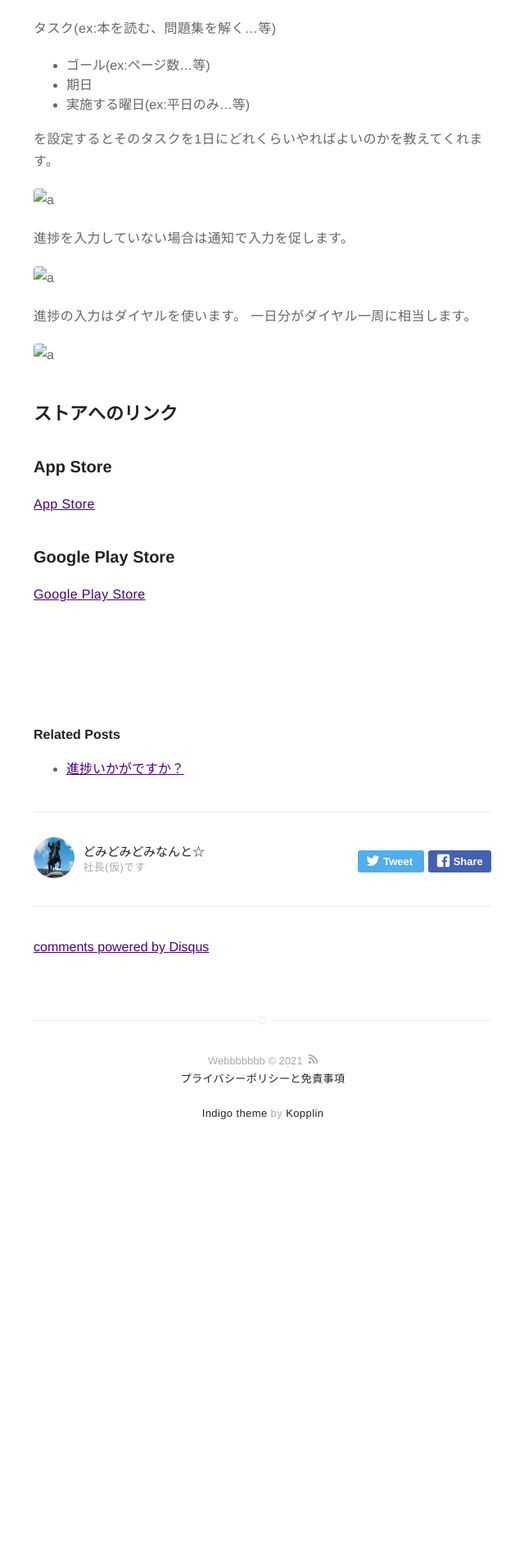
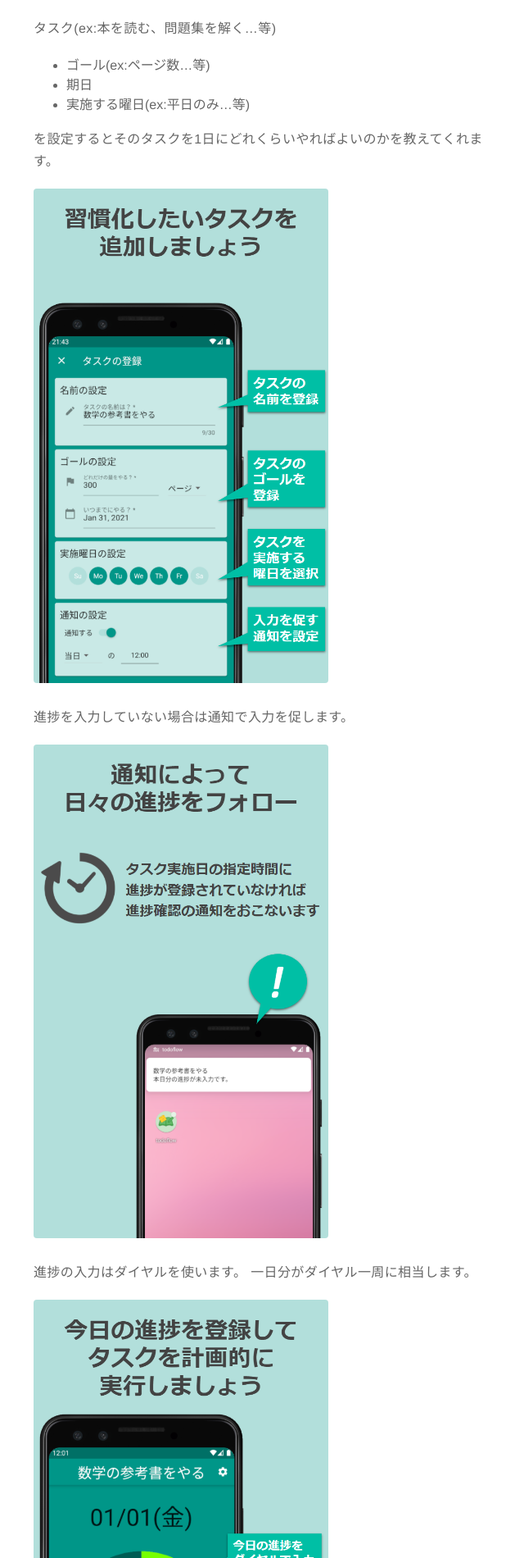
Before and after one commit to piropiro-piro/site, a Jekyll site: the page built from _posts/2021-01-12-todoflow-intro.markdown, in a window 1280 px wide. Shown: the part 571-2471 px from the top of the page at 82% size, without its empty margins (319-959 px from the left). Built offline with Jekyll 4.4.1, drawn with Linux system fonts in a browser that asks for light colours; comment, search, counter and statistics services are not loaded; before the commit the page ends 2000 px from its top, so only the background shows below that.

Commit message:
画像リンクの検証

```diff
--- a/_config.yml
+++ b/_config.yml
@@ -11,7 +11,6 @@ external-image: false
 picture: assets/images/profile.jpg
 
 #URL
-baseurl: https://webbbbbbb.com
 url: https://webbbbbbb.com
 
 permalink: /:title/
--- a/_posts/2021-01-12-todoflow-intro.markdown
+++ b/_posts/2021-01-12-todoflow-intro.markdown
@@ -24,16 +24,16 @@ externalLink: false
 
 を設定するとそのタスクを1日にどれくらいやればよいのかを教えてくれます。
 
-![a](/base/assets/images/posts/20210112/1.png){:width="360px"}
+![a]({{ "/assets/images/posts/20210112/1.png" | relatvie_url }}){:width="360px"}
 
 進捗を入力していない場合は通知で入力を促します。
 
-![a](/base/assets/images/posts/20210112/2.png){:width="360px"}
+![a]({{ "/assets/images/posts/20210112/2.png" | relatvie_url }}){:width="360px"}
 
 進捗の入力はダイヤルを使います。
 一日分がダイヤル一周に相当します。
 
-![a](/base/assets/images/posts/20210112/3.png){:width="360px"}
+![a]({{ "/assets/images/posts/20210112/3.png" | relatvie_url }}){:width="360px"}
 
 ## ストアへのリンク
 ### App Store
```
